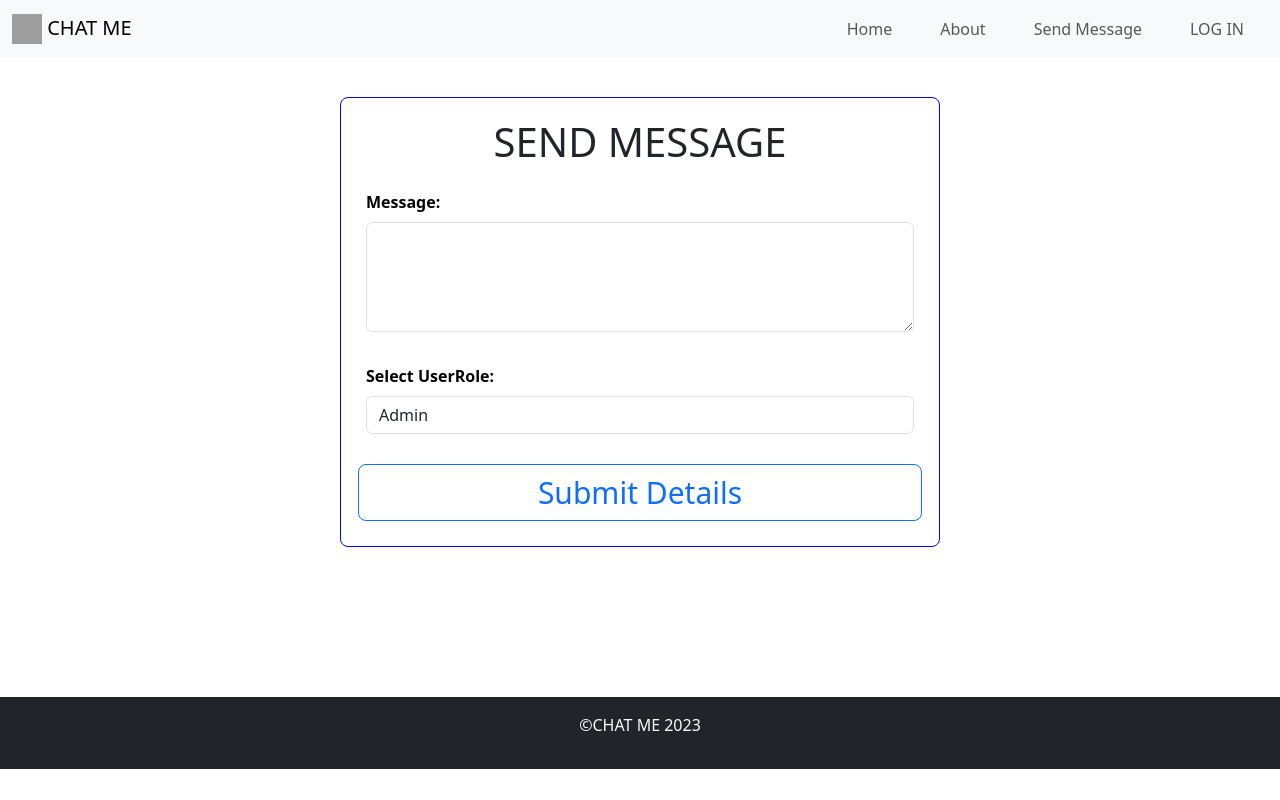
After one commit to yasiruchamuditha/Flask_N_01-ss-project, a Flask app: page /sendmessage in a window 1280 px wide. The commit adds this page. Run offline with Flask 3, Linux system fonts and the light colour scheme; grey boxes are pictures that could not be loaded.

Commit message:
13/09/2023 9.44 p.m.

```diff
--- a/main.py
+++ b/main.py
@@ -1,6 +1,8 @@
-from flask import Flask, render_template ,url_for
+from flask import Flask, render_template ,url_for ,request
 
-from Function import signinmethod
+from Function import authenticate_user
+from Function import create_user
+
 
 app = Flask(__name__)
 
@@ -20,9 +22,30 @@ def register():
 def login():
     return render_template('Login.html')
 
-@app.route("/loginFunction")
-def loginFunction():
-    function = signinmethod(email,password)
+@app.route("/sendmessage")
+def sendMessage():
+    return render_template('SendMessage.html')
+
+@app.route("/LoginMethod", methods=['POST'])
+def LoginMethod():
+    email = request.form.get('txtUSerEmail')
+    password = request.form.get('txtPassword')
+    authenticate_user(email,password)
+
+
+@app.route("/RegisterMethod", methods=['POST'])
+def SignUpMethod():
+    email = request.form.get('txtUSerEmail')
+    userrole = request.form.get('User_Role')
+    password = request.form.get('txtPassword')
+    cpassword = request.form.get('txtConfirm_Password')
+
+    if password==cpassword:
+        create_user(email,userrole,password)
+
+
+
+
 
 
 if __name__=="__main__":
--- a/templates/Home.html
+++ b/templates/Home.html
@@ -6,6 +6,7 @@
     <title>CHAT ME- Home</title>
     <!-- Include Bootstrap CSS -->
     <link href="https://cdn.jsdelivr.net/npm/bootstrap@5.3.0/dist/css/bootstrap.min.css" rel="stylesheet">
+    <link rel="icon" type="images/x-icon" href="https://cdn4.iconfinder.com/data/icons/social-messaging-ui-color-and-shapes-1/177800/01-1024.png" />
 </head>
 <body>
 {% include 'nav.html' %}
--- a/templates/Login.html
+++ b/templates/Login.html
@@ -9,11 +9,11 @@
     <title>CHAT ME - Login</title>
     <link rel="icon" type="images/x-icon" href="https://cdn4.iconfinder.com/data/icons/social-messaging-ui-color-and-shapes-1/177800/01-1024.png" />
 </head>
-<body>
+<body style="background: url(static/images/1.png);">
     {% include 'nav.html' %}
     <div class="container-fluid" id="containerm">
         <h1>LOG IN</h1>
-        <form class="row g-3 needs-validation" name="frmUserRegistration" method="post" autocomplete="off" action="#"  onsubmit="return result()" >
+        <form class="row g-3 needs-validation" name="frmUserRegistration" method="post" autocomplete="off" action="/LoginMethod"  onsubmit="return result()" >
             <div class="inputfeild mt-3 ">
                 <label class="form-label mb-2">UserEmail:</label>
                 <input type="email" class="form-control" name="txtUSerEmail" id="txtUSerEmail" placeholder="Enter Your UserEmail" onkeyup="validateUserEmail()" >
--- a/templates/Register.html
+++ b/templates/Register.html
@@ -13,7 +13,7 @@
     {% include 'nav.html' %}
     <div class="container-fluid" id="containerm">
         <h1>SIGN UP</h1>
-        <form class="row g-3 needs-validation" name="frmUserRegistration" method="post" autocomplete="off" action="#"  onsubmit="return result()" >
+        <form class="row g-3 needs-validation" name="frmUserRegistration" method="post" autocomplete="off" action="/RegisterMethod"  onsubmit="return result()" >
             <div class="inputfeild mt-3 ">
                 <label class="form-label mb-2">UserEmail:</label>
                 <input type="email" class="form-control" name="txtUSerEmail" id="txtUSerEmail" placeholder="Enter Your UserEmail" onkeyup="validateUserEmail()" >
--- /dev/null
+++ b/templates/SendMessage.html
@@ -0,0 +1,35 @@
+<!DOCTYPE html>
+<html lang="en">
+<head>
+    <meta charset="UTF-8">
+    <meta name="viewport" content="width=device-width, initial-scale=1.0">
+    <title>CHAT ME - SEND MESSAGE</title>
+    <link href="https://cdn.jsdelivr.net/npm/bootstrap@5.3.1/dist/css/bootstrap.min.css" rel="stylesheet" integrity="sha384-4bw+/aepP/YC94hEpVNVgiZdgIC5+VKNBQNGCHeKRQN+PtmoHDEXuppvnDJzQIu9" crossorigin="anonymous">
+    <script src="https://cdn.jsdelivr.net/npm/bootstrap@5.3.1/dist/js/bootstrap.bundle.min.js" integrity="sha384-HwwvtgBNo3bZJJLYd8oVXjrBZt8cqVSpeBNS5n7C8IVInixGAoxmnlMuBnhbgrkm" crossorigin="anonymous"></script>
+    <link rel="stylesheet" type="text/css" href="{{ url_for('static' , filename = 'css/style.css')}}">
+    <link rel="icon" type="images/x-icon" href="https://cdn4.iconfinder.com/data/icons/social-messaging-ui-color-and-shapes-1/177800/01-1024.png" />
+</head>
+<body>
+    {% include 'nav.html' %}
+    <div class="container-fluid" id="containerm">
+        <h1>SEND MESSAGE</h1>
+        <form class="row g-3 needs-validation" name="frmSendMessage" method="post" autocomplete="off" action="#">
+            <div class="form-group mt-3">
+                <label class="form-label mt-3" for="textarea">Message:</label>
+                <textarea class="form-control" id="textarea" rows="4"></textarea>
+            </div>
+            <div class="form-group mt-3">
+                <label class="form-label mt-3" for="selectDropdown">Select UserRole:</label>
+                <select class="form-control" id="selectDropdown">
+                    <option value="Admin">Admin</option>
+                    <option value="User">User</option>
+                </select>
+            </div>
+            <button type="submit" class="btn btn-outline-primary btn-lg " id="btnSubmit" name="btnSubmit" >Submit Details</button>
+        </form>
+    </div>
+    {% include 'footer.html' %}
+<!-- Include Bootstrap JS (optional) -->
+<script src="https://cdn.jsdelivr.net/npm/bootstrap@5.3.0/dist/js/bootstrap.min.js"></script>
+</body>
+</html>
--- a/templates/nav.html
+++ b/templates/nav.html
@@ -25,6 +25,9 @@
                     <a class="nav-link" href="/about">About</a>
                 </li>
                 <li class="nav-item mx-3">
+                    <a class="nav-link" href="/sendmessage">Send Message</a>
+                </li>
+                <li class="nav-item mx-3">
                     <a class="nav-link" href="/login">LOG IN</a>
                 </li>
             </ul>
```
Also changed, not shown: Function.py (+19 -4 lines), templates/navi.html (deleted, +0 -46 lines), static/images/1.png (added).
